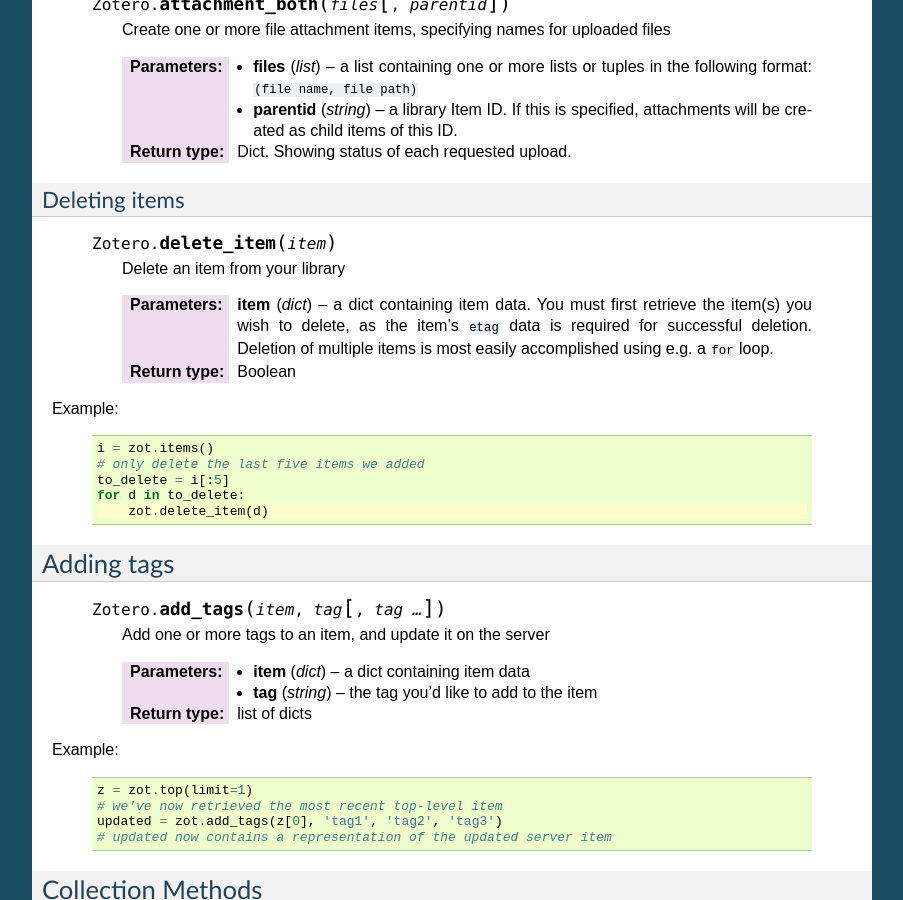
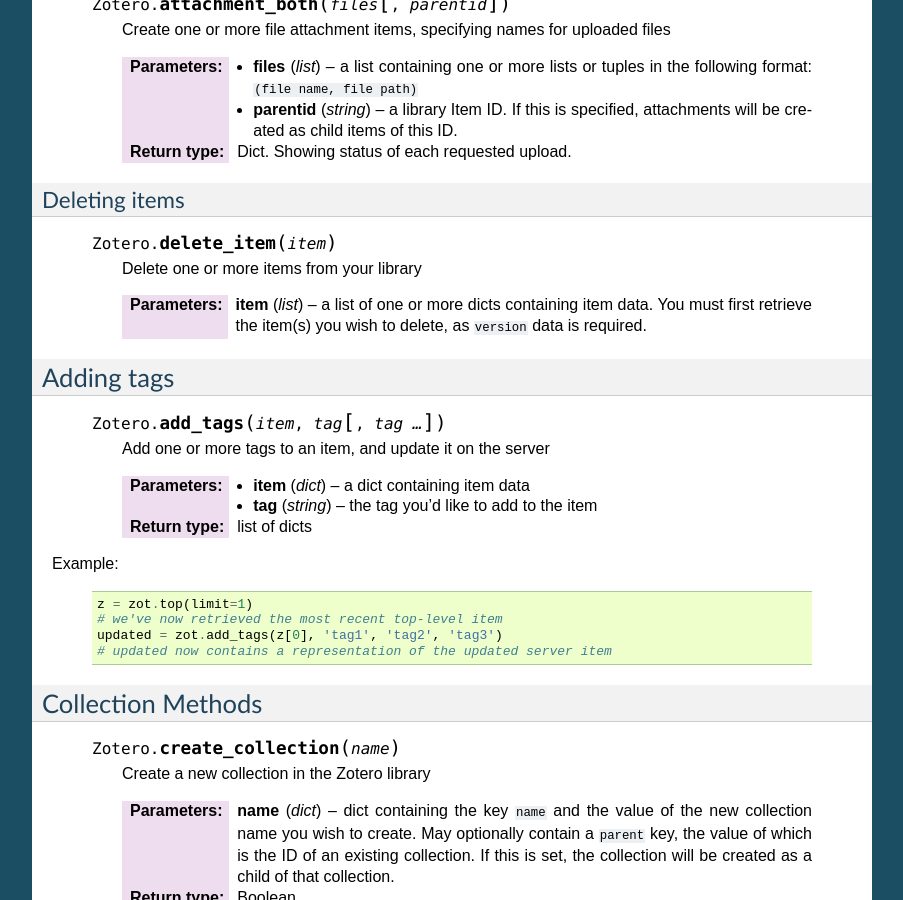
Before and after one commit to urschrei/pyzotero, a Sphinx documentation site: the page built from doc/index.rst, in a window 1280 px wide and 900 px high, scrolled down 11004 px. Shown: the whole window, without its empty margins (198-1101 px from the left). Built offline with Sphinx 7.4.7, drawn with Linux system fonts in a browser that asks for light colours.

Commit message:
Delete single or multiple items
Note that multiple item delete is currently broken server-side

```diff
--- a/doc/index.rst
+++ b/doc/index.rst
@@ -658,21 +658,9 @@
 
     .. py:method:: Zotero.delete_item(item)
 
-        Delete an item from your library
+        Delete one or more items from your library
 
-        :param dict item: a dict containing item data. You must first retrieve the item(s) you wish to delete, as the item's ``etag`` data is required for successful deletion. Deletion of multiple items is most easily accomplished using e.g. a ``for`` loop.
-        :rtype: Boolean
-
-Example:
-
-    .. code-block:: python
-        :emphasize-lines: 5
-
-        i = zot.items()
-        # only delete the last five items we added
-        to_delete = i[:5]
-        for d in to_delete:
-            zot.delete_item(d)
+        :param list item: a list of one or more dicts containing item data. You must first retrieve the item(s) you wish to delete, as ``version`` data is required.
 
 ===========
 Adding tags
```
Also changed, not shown: 1 other file.
